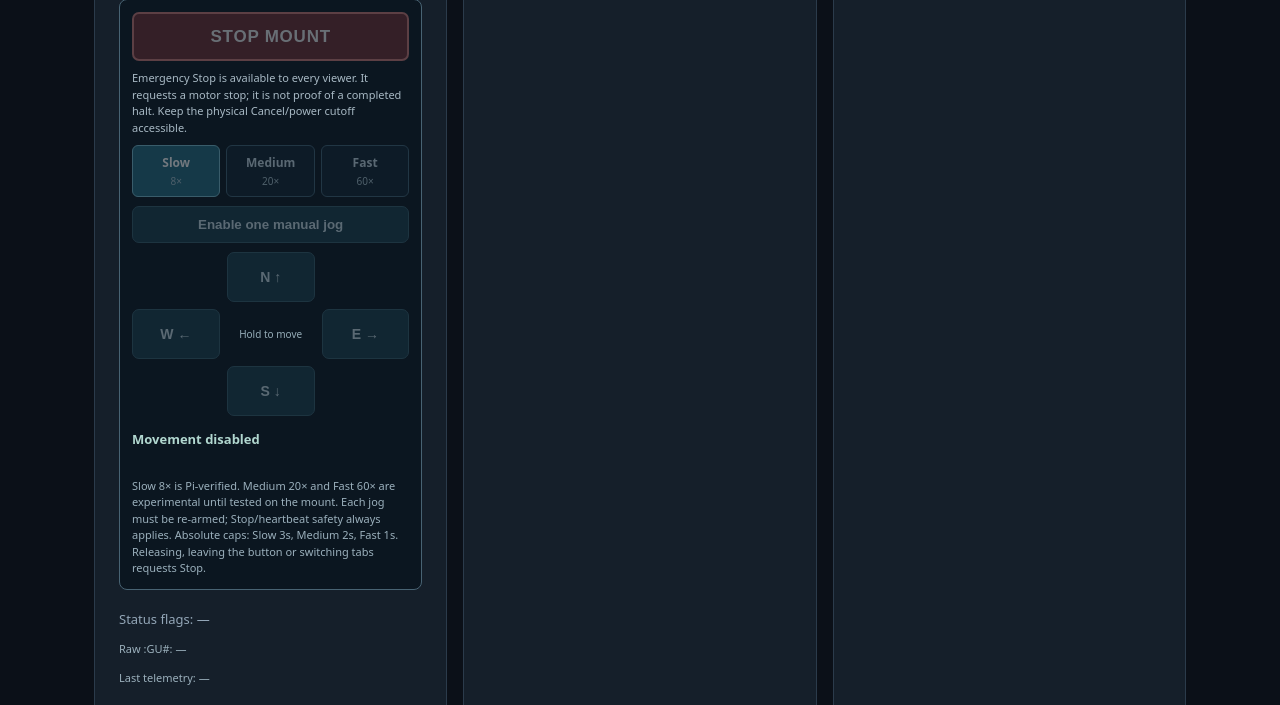
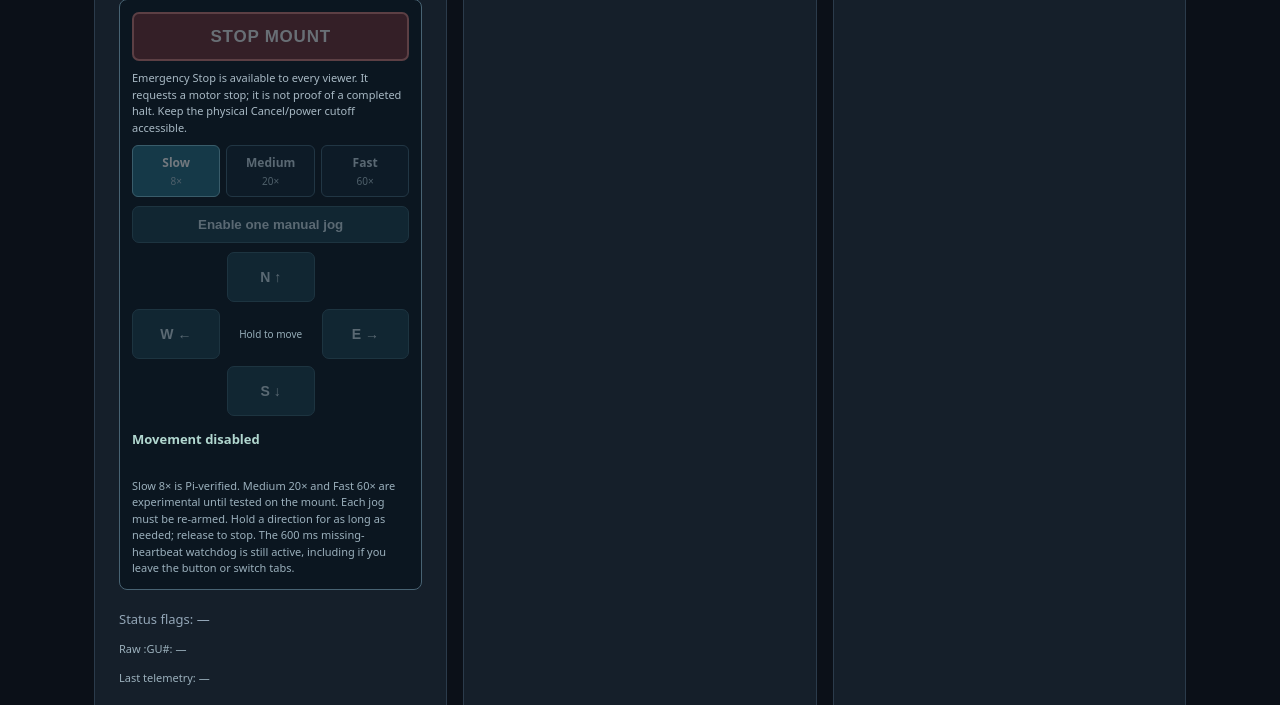
Before and after one commit to Arnbargler/astropi, a Flask app: page / in a window 1280 px wide. Shown: the part 1929-2634 px from the top of the page. Run offline with Flask 3, Linux system fonts and the light colour scheme; data that the repository does not hold is empty.

Commit message:
Explain continuous hold-to-jog, release-to-stop and retained heartbeat backup in mount UI

```diff
--- a/astropi/templates/index.html
+++ b/astropi/templates/index.html
@@ -191,7 +191,7 @@
           </div>
           <p id="mount-motion" role="status" aria-live="polite">Movement disabled</p>
           <p id="mount-motion-warning" role="alert" class="mount-error"></p>
-          <p class="mount-small">Slow 8× is Pi-verified. Medium 20× and Fast 60× are experimental until tested on the mount. Each jog must be re-armed; Stop/heartbeat safety always applies. Absolute caps: Slow 3s, Medium 2s, Fast 1s. Releasing, leaving the button or switching tabs requests Stop.</p>
+          <p class="mount-small">Slow 8× is Pi-verified. Medium 20× and Fast 60× are experimental until tested on the mount. Each jog must be re-armed. Hold a direction for as long as needed; release to stop. The 600 ms missing-heartbeat watchdog is still active, including if you leave the button or switch tabs.</p>
         </div>
         <p id="mount-flags">Status flags: —</p>
         <p id="mount-raw-status" class="mount-small">Raw :GU#: —</p>
```
